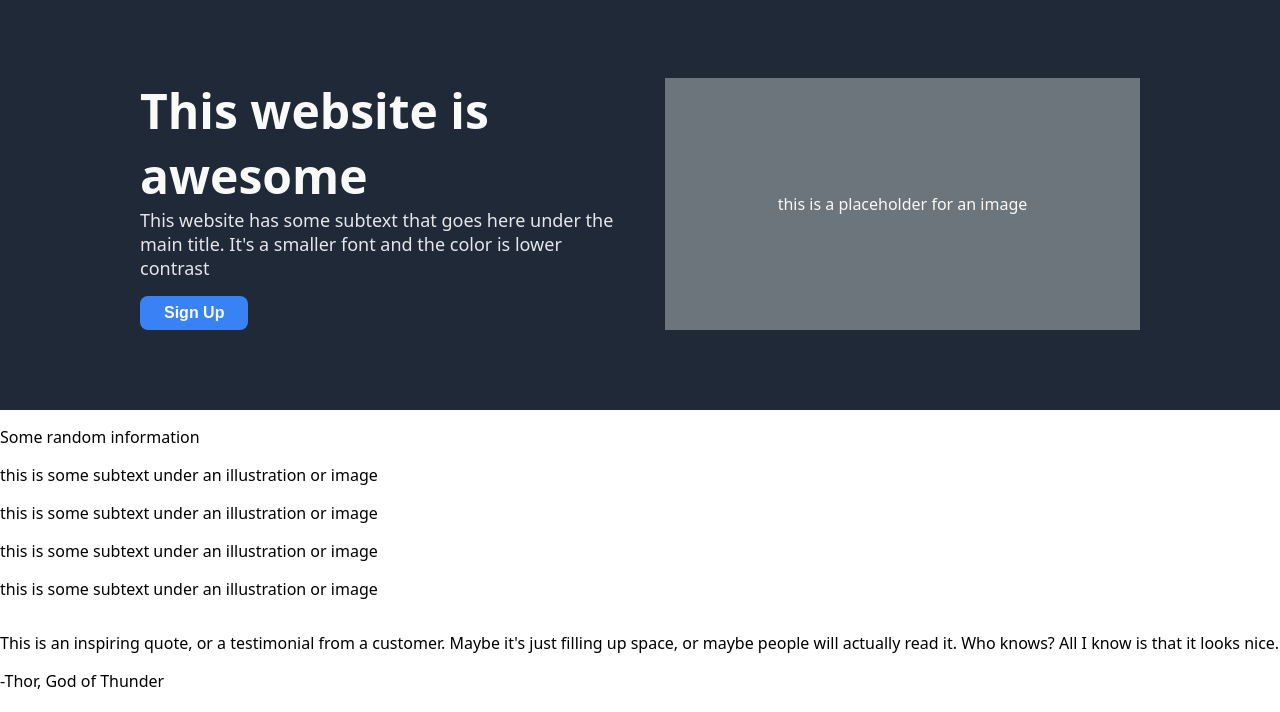
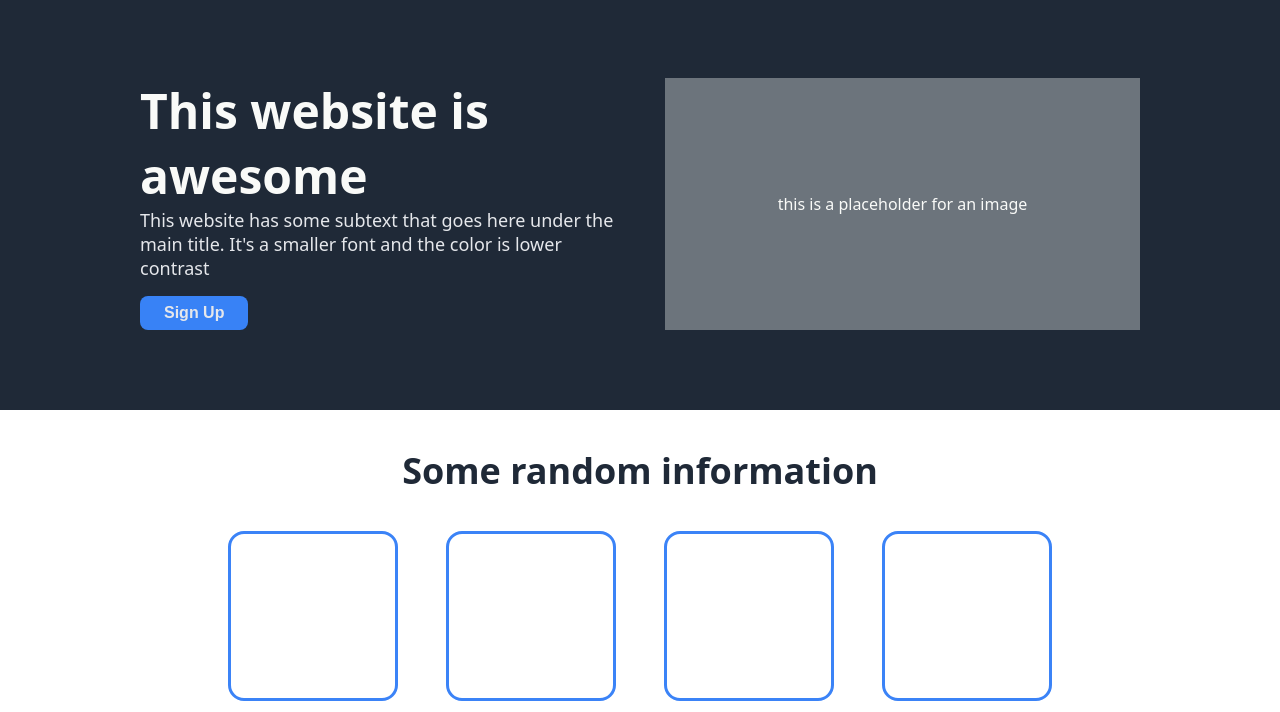
Before and after one commit to farisfitrijuraidi/landing-page, a plain HTML site: page index.html in a window 1280 px wide. Shown: the part 88-800 px from the top of the page. Drawn offline with Linux system fonts and the light colour scheme.

Commit message:
Edit index.html and finish info section css

```diff
--- a/index.html
+++ b/index.html
@@ -27,8 +27,8 @@
                     <p class="secondary-text">
                         This website has some subtext that goes here under the main title. It's a smaller font and the color is lower contrast
                     </p>
-                    <button class="button">
-                        Sign Up
+                    <button class="button"><a href="#">
+                        Sign Up</a>
                     </button>
                 </div>
                 <div class="right">
@@ -37,6 +37,7 @@
             </div>
         </div>
         <div class="information">
+            <div class="container-info">
                 <p class="information-header">
                     Some random information
                 </p>
@@ -59,6 +60,7 @@
                     </div>
                 </div>
             </div>
+        </div>
         <div class="quote">
             <p class="quote-text">This is an inspiring quote, or a testimonial from a customer. Maybe it's just filling up space, or maybe people will actually read it. Who knows? All I know is that it looks nice.</p>
             <p class="quote-name">-Thor, God of Thunder</p>
@@ -67,7 +69,7 @@
             <div class="action-box">
                 <p class="call-action">Call to action! It's time!</p>
                     <p>Sign up for our product by clicking that button right over there!</p>
-                <button class="button">Sign Up</button>
+                <button class="button"><a href="#">Sign Up</a></button>
             </div>
         </div>
     </div>
--- a/style.css
+++ b/style.css
@@ -93,3 +93,46 @@ a,
 .right .white-text {
     color: #f9faf8;
 }
+
+.information {
+    height: 450px;
+}
+
+.information-header {
+    font-size: 36px;
+    font-weight: 900;
+    color: #1f2937;
+}
+
+.container-info {
+    display: flex;
+    flex-direction: column;
+    justify-content: center;
+    align-items: center;
+}
+
+.info-image {
+    display: flex;
+    gap: 48px;
+}
+
+.image {
+    display: flex;
+    flex-direction: column;
+    justify-content: center;
+    align-items: center;
+    width: 170px;
+
+}
+
+.placeholder {
+    border: 3px solid #3b83f7;
+    border-radius: 16px;
+    width: 170px;
+    height: 170px;
+    box-sizing: border-box;
+}
+
+.text {
+    text-align: center;
+}
```
Lines whose indentation alone changed are shown as unchanged.
